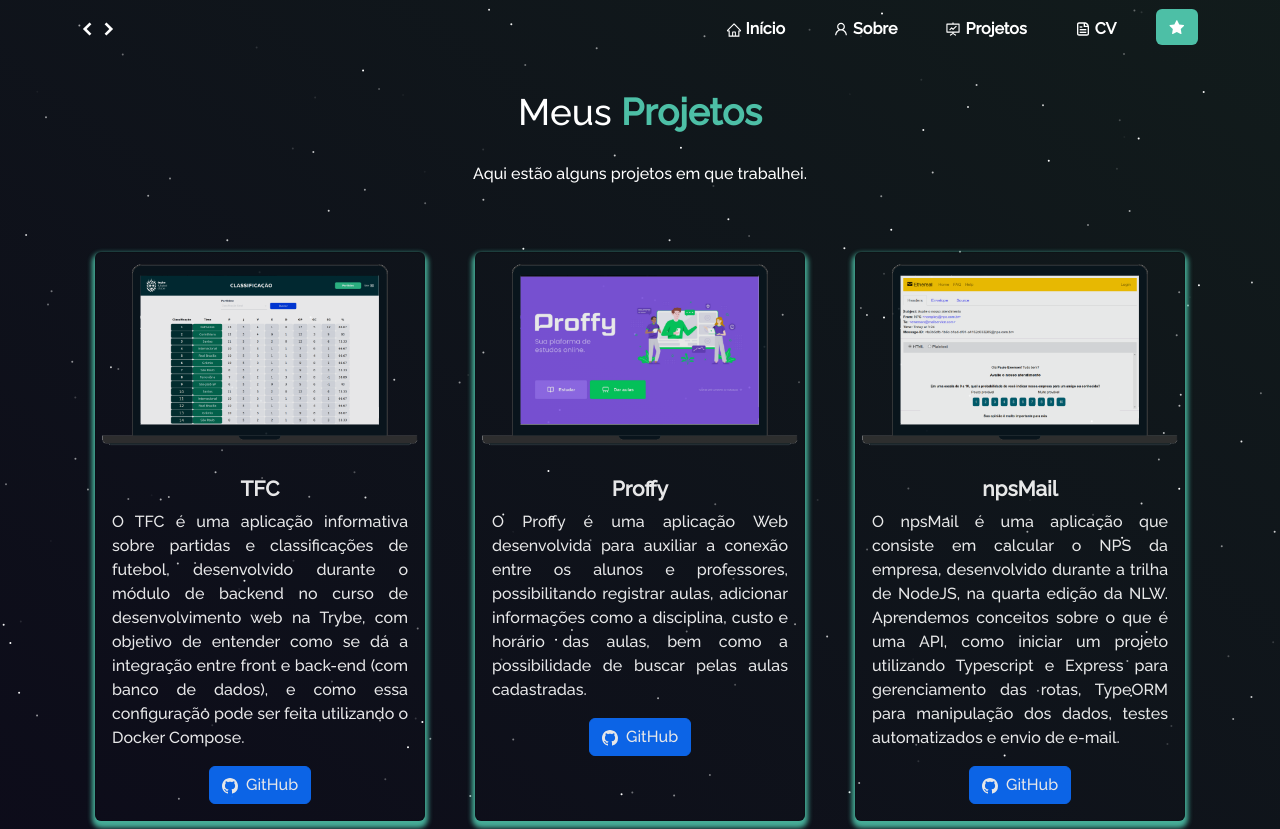
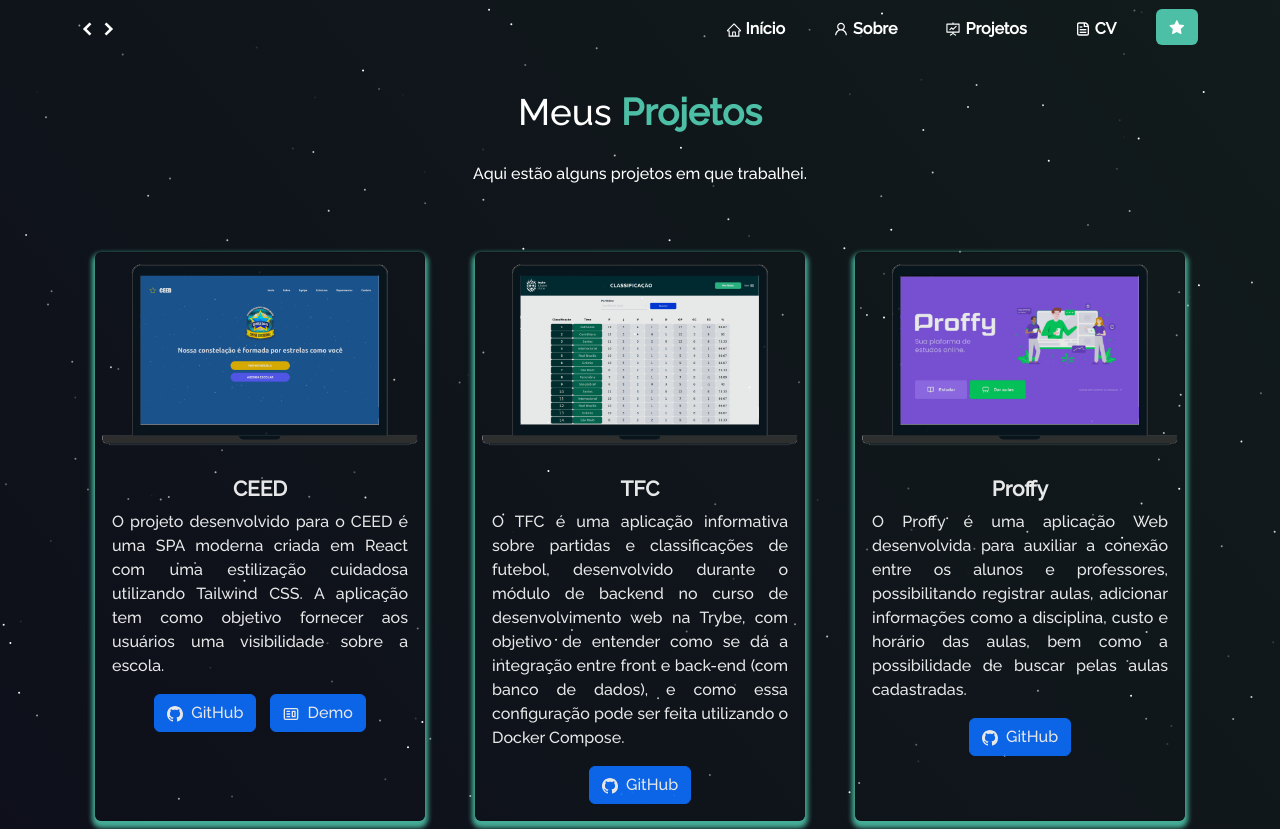
Before and after one commit to PauloEwerson/Portfolio, a React (Create React App) app: page /projects in a window 1280 px wide. Shown: the top 829 px of the page. Built offline with nearby package versions, Linux system fonts and the light colour scheme.

Commit message:
feat: Adiciona projeto CEED

```diff
--- a/src/pages/Projects/index.jsx
+++ b/src/pages/Projects/index.jsx
@@ -2,6 +2,7 @@
 import { Container, Row, Col } from "react-bootstrap";
 import ProjectCard from "../../components/ProjectCards";
 import Particle from "../../components/Particle";
+import CEED from "../../Assets/Projects/ceed.png";
 import TFC from "../../Assets/Projects/TFC.png";
 import npsMail from "../../Assets/Projects/npsMail.png";
 import Proffy from "../../Assets/Projects/Proffy.png";
@@ -19,6 +20,17 @@
           Aqui estão alguns projetos em que trabalhei.
         </p>
         <Row className={styles.row}>
+          <Col md={4} className={styles.projectCard}>
+            <ProjectCard
+              imgPath={CEED}
+              isBlog={false}
+              title="CEED"
+              description="O projeto desenvolvido para o CEED é uma SPA moderna criada em React com uma estilização cuidadosa utilizando Tailwind CSS. A aplicação tem como objetivo fornecer aos usuários uma visibilidade sobre a escola."
+              ghLink="https://github.com/PauloEwerson/ceed-web"
+              demoLink="https://ceed.com.br/"
+            />
+          </Col>
+
           <Col md={4} className={styles.projectCard}>
             <ProjectCard
               imgPath={TFC}
```
Also changed, not shown: src/Assets/Projects/ceed.png (added).
